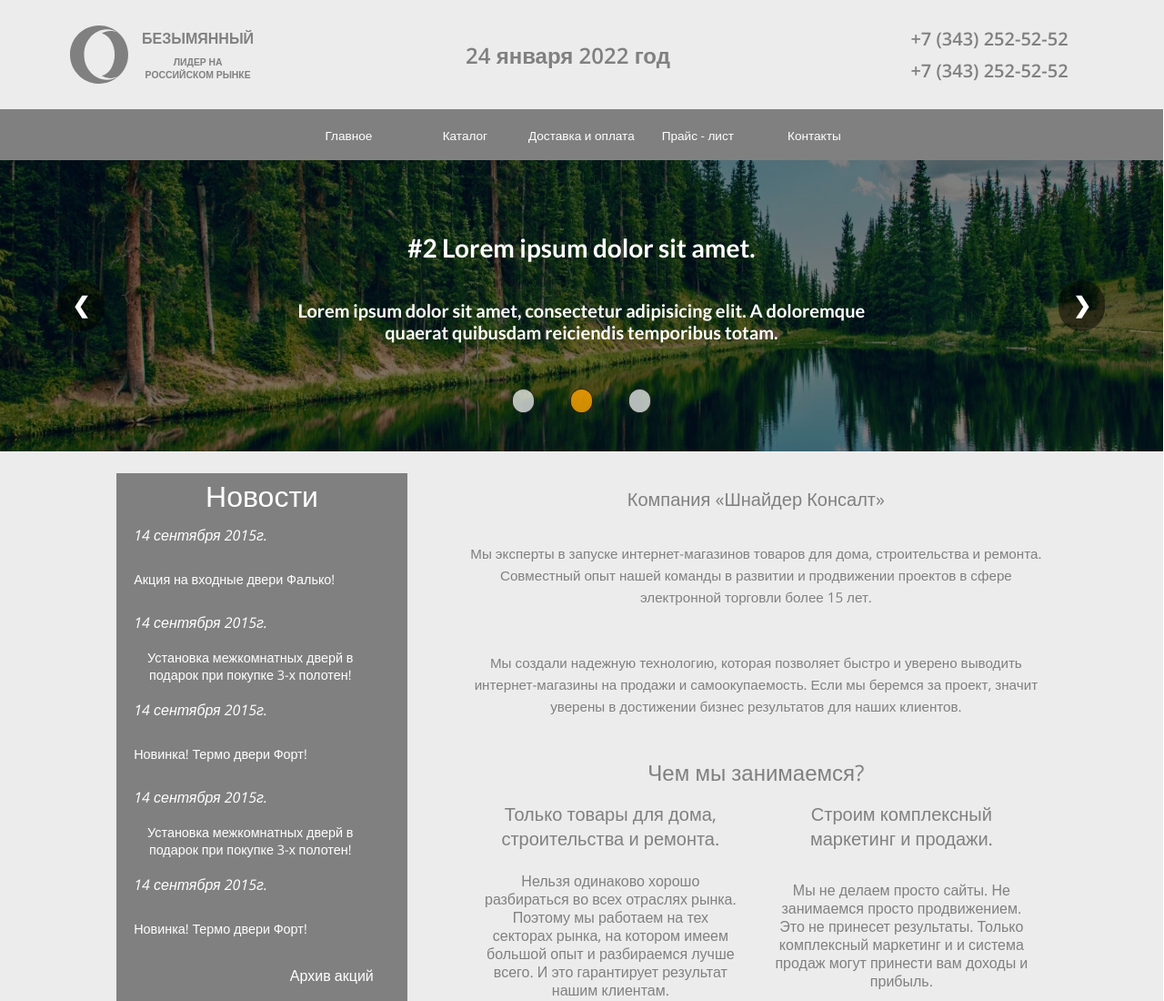
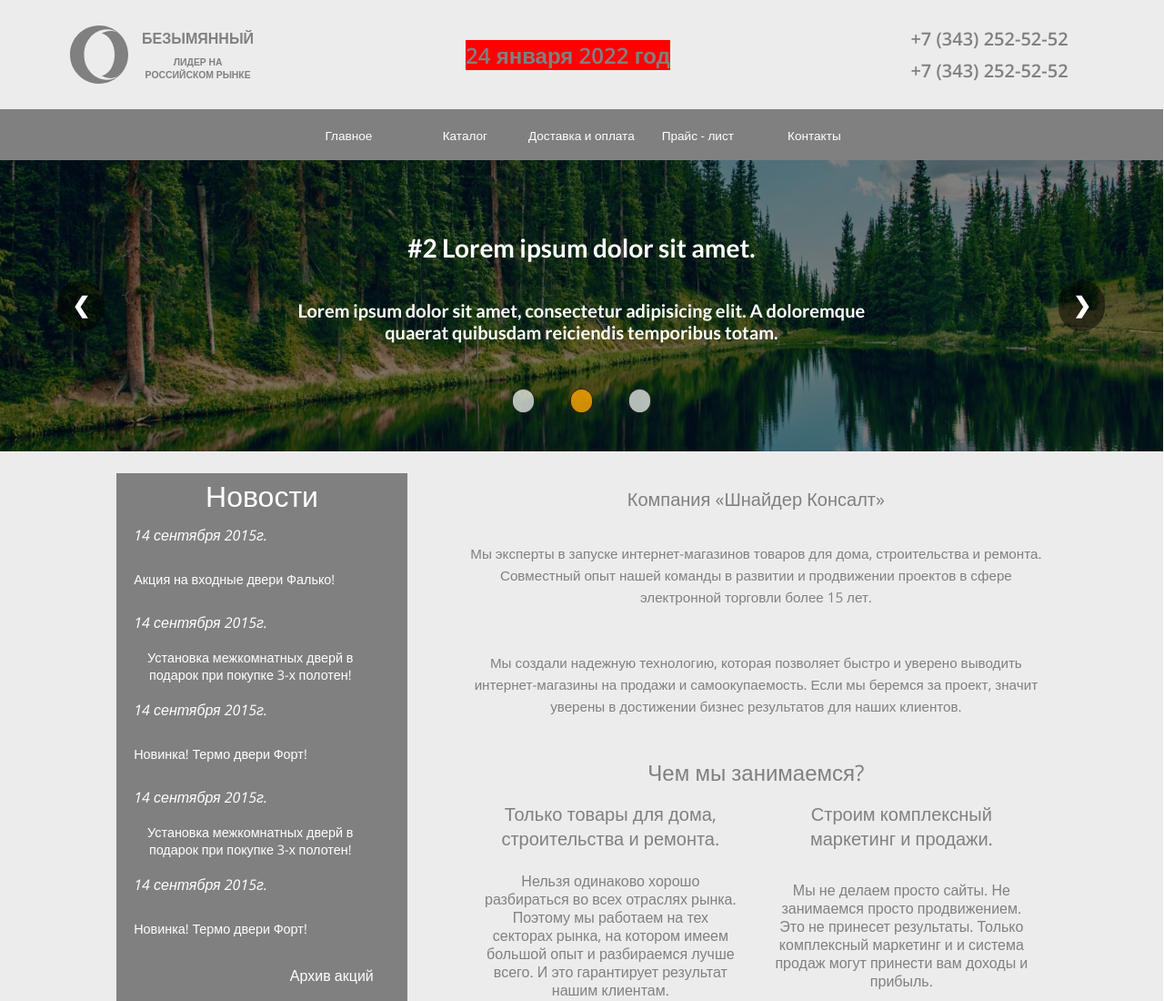
Before and after one commit to sokol-programmer-developer/html-css-javascript-site-2, a plain HTML site: page index.html in a window 1280 px wide. Shown: the top 1100 px of the page at 91% size. Drawn offline with nearby package versions, Linux system fonts and the light colour scheme.

Commit message:
Update header.css

```diff
--- a/css/header.css
+++ b/css/header.css
@@ -97,12 +97,14 @@ p,h1,h2,h3,h4,ul,li,a {list-style: none; text-decoration: none;  }
 }
 
 .header__advertisement{
+    display: grid;
     position: absolute;
     left: 40vw;
     font-size: 3vh;
     font-family: 'Open Sans', sans-serif;
     font-weight: 600;
     color: rgba(128,128,128,1);
+    background-color:red;
 }
 
 .header__advertisement:hover{
```
